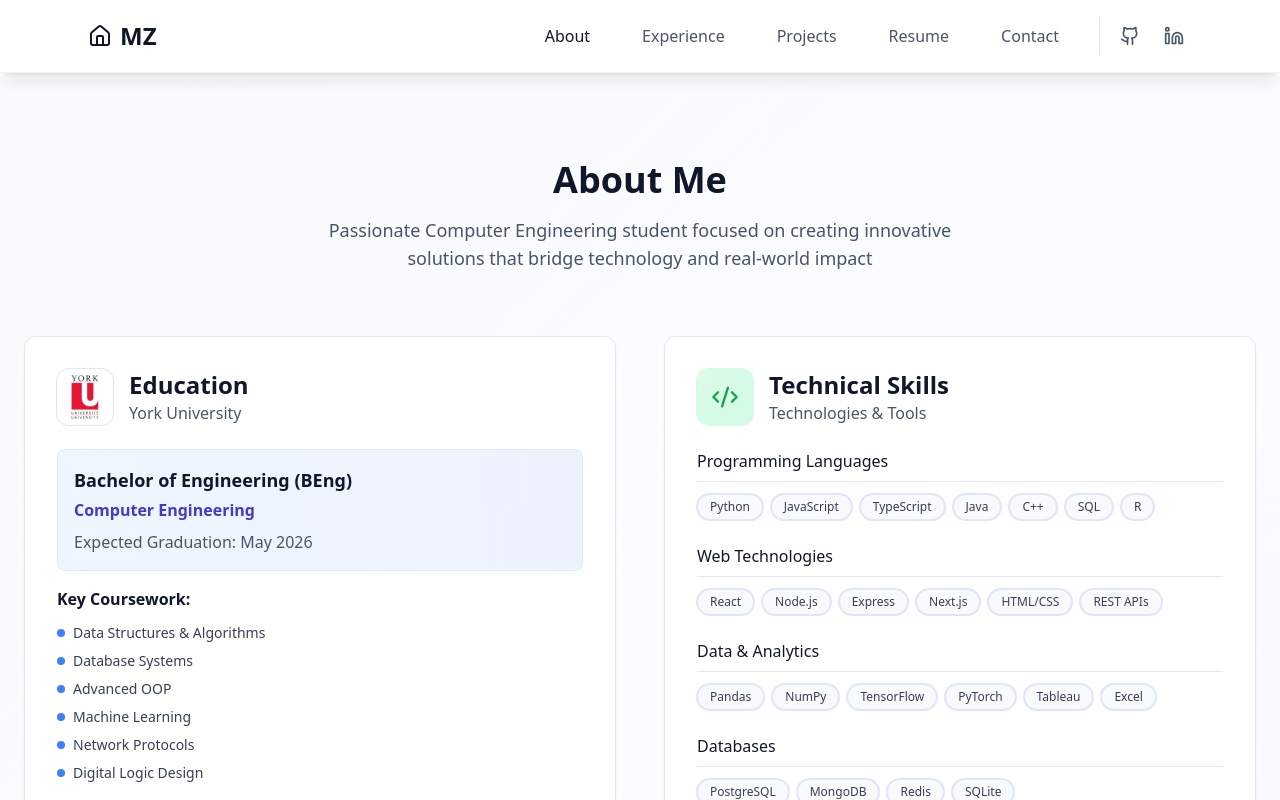
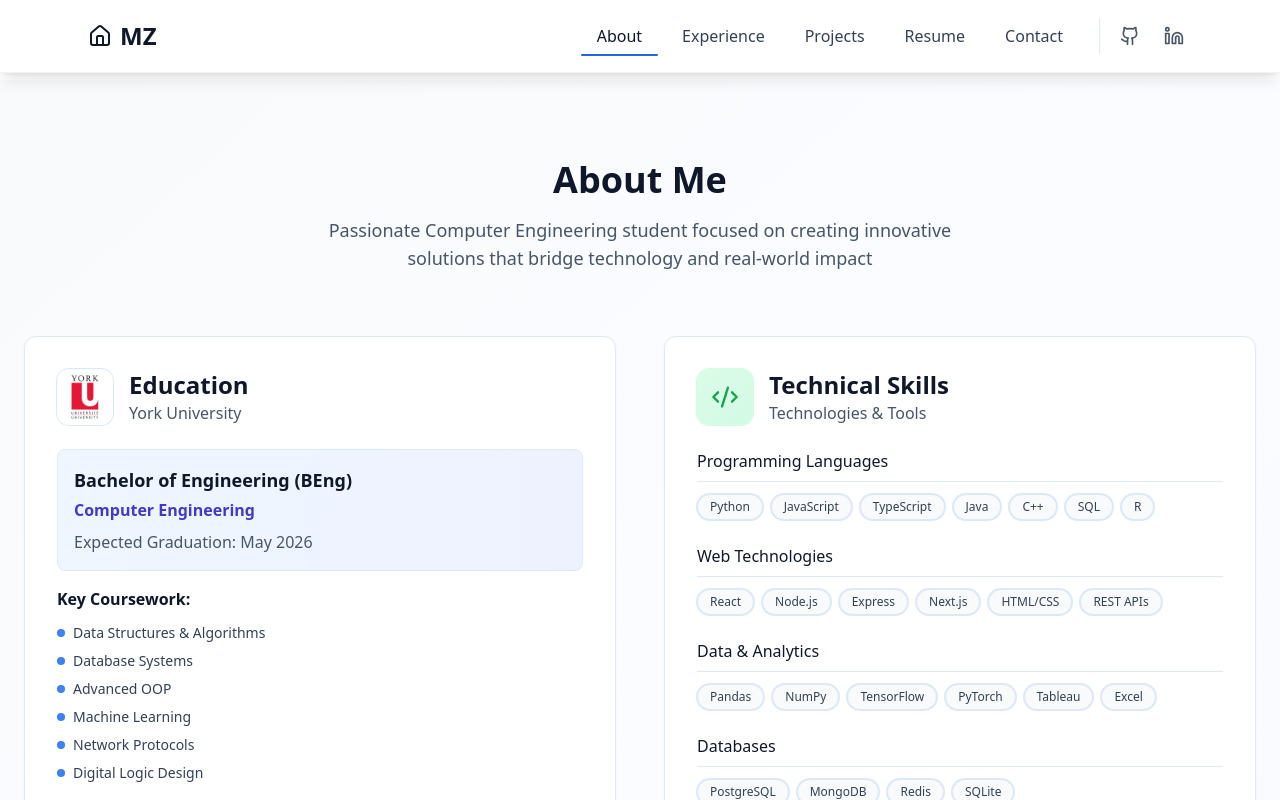
Before and after one commit to mkzafar/new-portfolio, a React (Vite) app: page / in a window 1280 px wide. Both pictures are taken after a click on the button "Explore My Work". Shown: the top 800 px of the page. Built offline with nearby package versions, Linux system fonts and the light colour scheme.

Commit message:
style: minor ui improvements

```diff
--- a/src/components/AboutSection.jsx
+++ b/src/components/AboutSection.jsx
@@ -15,10 +15,10 @@ const skills = {
 };
 
 const currentLearning = [
-  "Advanced React Patterns",
   "System Design",
-  "Cloud Architecture",
-  "Machine Learning Operations",
+  "DevOps",
+  "Data Analytics",
+  "NLP & LLM",
 ];
 
 export default function AboutSection() {
--- a/src/components/ExperienceSection.jsx
+++ b/src/components/ExperienceSection.jsx
@@ -49,7 +49,7 @@ export default function ExperienceSection() {
   };
 
   return (
-    <section id="experience" className="py-20 bg-white">
+    <section id="experience" className="py-20 bg-gradient-to-b from-slate-50 to-white">
       <div className="max-w-6xl mx-auto px-6">
         <motion.div
           initial={{ opacity: 0, y: 50 }}
--- a/src/components/LandingPage.jsx
+++ b/src/components/LandingPage.jsx
@@ -1,6 +1,6 @@
 import React, { useState, useEffect } from "react";
 import { motion } from "framer-motion";
-import { ArrowDown, Terminal, Code, Cpu } from "lucide-react";
+import { ArrowDown, Terminal, Code, Cpu, Calculator } from "lucide-react";
 
 import ParticleField from "@/components/landing/ParticleField";
 import InteractiveGrid from "@/components/landing/InteractiveGrid";
@@ -119,11 +119,11 @@ export default function LandingPage({ onEnter }) {
               </div>
               <div className="flex items-center gap-2">
                 <Cpu className="w-4 h-4" />
-                <TypewriterText text="Algorithm Design" delay={800} speed={60} />
+                <TypewriterText text="Al & ML" delay={800} speed={60} />
               </div>
               <div className="flex items-center gap-2">
-                <Terminal className="w-4 h-4" />
-                <TypewriterText text="System Architecture" delay={1600} speed={60} />
+                <Calculator className="w-4 h-4" />
+                <TypewriterText text="Quantitative Finance" delay={1600} speed={60} />
               </div>
             </motion.div>
           )}
--- a/src/components/Navigation.jsx
+++ b/src/components/Navigation.jsx
@@ -6,13 +6,12 @@ import { Menu, X, Home, Github, Linkedin } from 'lucide-react';
 export default function Navigation({ currentPage, onPageChange }) {
   const [isMobileMenuOpen, setIsMobileMenuOpen] = useState(false);
 
-  // New order: about, experience, projects, resume, contact
   const navItems = [
-    { label: "About", id: "about" },
-    { label: "Experience", id: "experience" },
-    { label: "Projects", id: "projects" },
-    { label: "Resume", id: "resume" },
-    { label: "Contact", id: "contact" },
+    { label: 'About', id: 'about' },
+    { label: 'Experience', id: 'experience' },
+    { label: 'Projects', id: 'projects' },
+    { label: 'Resume', id: 'resume' },
+    { label: 'Contact', id: 'contact' },
   ];
 
   const handlePageChange = (pageId) => {
@@ -20,18 +19,13 @@ export default function Navigation({ currentPage, onPageChange }) {
     setIsMobileMenuOpen(false);
   };
 
-  const baseLink =
-    "px-6 py-2 font-medium transition-colors rounded-md focus:outline-none focus-visible:ring-2 focus-visible:ring-slate-400 focus-visible:ring-offset-2 focus-visible:ring-offset-white";
-  const inactive = "text-slate-600 hover:text-blue-600 hover:bg-blue-50";
-  const active   = "!text-slate-900";
-
   return (
     <>
       <motion.nav
         className="fixed top-0 left-0 right-0 z-50 bg-white/95 backdrop-blur-md shadow-lg border-b border-slate-200/50"
         initial={{ y: -100 }}
         animate={{ y: 0 }}
-        transition={{ duration: 0.6, ease: "easeOut" }}
+        transition={{ duration: 0.6, ease: 'easeOut' }}
       >
         <div className="max-w-6xl mx-auto px-6 py-4">
           <div className="flex items-center justify-between">
@@ -45,29 +39,24 @@ export default function Navigation({ currentPage, onPageChange }) {
             </button>
 
             {/* Desktop Navigation */}
-            <div className="hidden md:flex items-center gap-1">
-              {navItems.map((item) => {
-                const isActive = currentPage === item.id;
-                return (
-                  <button
-                    key={item.id}
-                    onClick={() => handlePageChange(item.id)}
-                    className={`${baseLink} ${isActive ? active : inactive}`}
-                    aria-current={isActive ? "page" : undefined}
-                  >
-                    {item.label}
-                  </button>
-                );
-              })}
+            <div className="hidden md:flex items-center gap-2">
+              {navItems.map((item) => (
+                <NavItem
+                  key={item.id}
+                  label={item.label}
+                  isActive={currentPage === item.id}
+                  onClick={() => handlePageChange(item.id)}
+                />
+              ))}
 
-              {/* Social icons on the far right */}
+              {/* Socials on the far right */}
               <div className="ml-3 pl-3 flex items-center gap-2 border-l border-slate-200">
                 <a
                   href="https://github.com/mkzafar"
                   target="_blank"
                   rel="noopener noreferrer"
                   aria-label="GitHub"
-                  className="p-2 rounded-md text-slate-600 hover:text-slate-900 hover:bg-slate-100 transition focus:outline-none focus-visible:ring-2 focus-visible:ring-slate-400 focus-visible:ring-offset-2 focus-visible:ring-offset-white pointer-events-auto"
+                  className="p-2 rounded-md text-slate-600 hover:text-slate-900 hover:bg-slate-100 transition focus:outline-none focus-visible:ring-2 focus-visible:ring-slate-400 focus-visible:ring-offset-2 focus-visible:ring-offset-white"
                 >
                   <Github className="w-5 h-5" />
                 </a>
@@ -76,7 +65,7 @@ export default function Navigation({ currentPage, onPageChange }) {
                   target="_blank"
                   rel="noopener noreferrer"
                   aria-label="LinkedIn"
-                  className="p-2 rounded-md text-slate-600 hover:text-slate-900 hover:bg-slate-100 transition focus:outline-none focus-visible:ring-2 focus-visible:ring-slate-400 focus-visible:ring-offset-2 focus-visible:ring-offset-white pointer-events-auto"
+                  className="p-2 rounded-md text-slate-600 hover:text-slate-900 hover:bg-slate-100 transition focus:outline-none focus-visible:ring-2 focus-visible:ring-slate-400 focus-visible:ring-offset-2 focus-visible:ring-offset-white"
                 >
                   <Linkedin className="w-5 h-5" />
                 </a>
@@ -120,9 +109,9 @@ export default function Navigation({ currentPage, onPageChange }) {
                   key={item.id}
                   onClick={() => handlePageChange(item.id)}
                   className={`text-2xl font-medium transition-colors px-3 py-2 rounded-md focus:outline-none focus-visible:ring-2 focus-visible:ring-slate-400 focus-visible:ring-offset-2 focus-visible:ring-offset-white ${
-                    isActive ? "text-blue-600" : "text-slate-700 hover:text-blue-600"
+                    isActive ? 'text-blue-700 underline underline-offset-8 decoration-2' : 'text-slate-700 hover:text-blue-600'
                   }`}
-                  aria-current={isActive ? "page" : undefined}
+                  aria-current={isActive ? 'page' : undefined}
                 >
                   {item.label}
                 </button>
@@ -130,13 +119,13 @@ export default function Navigation({ currentPage, onPageChange }) {
             })}
 
             {/* Socials on mobile */}
-            <div className="flex items-center gap-6 pt-2 pointer-events-auto">
+            <div className="flex items-center gap-6 pt-2">
               <a
                 href="https://github.com/mkzafar"
                 target="_blank"
                 rel="noopener noreferrer"
                 aria-label="GitHub"
-                className="p-2 rounded-md text-slate-600 hover:text-slate-900 hover:bg-slate-100 transition pointer-events-auto focus:outline-none focus-visible:ring-2 focus-visible:ring-slate-400 focus-visible:ring-offset-2 focus-visible:ring-offset-white"
+                className="p-2 rounded-md text-slate-600 hover:text-slate-900 hover:bg-slate-100 transition focus:outline-none focus-visible:ring-2 focus-visible:ring-slate-400 focus-visible:ring-offset-2 focus-visible:ring-offset-white"
               >
                 <Github className="w-6 h-6" />
               </a>
@@ -145,7 +134,7 @@ export default function Navigation({ currentPage, onPageChange }) {
                 target="_blank"
                 rel="noopener noreferrer"
                 aria-label="LinkedIn"
-                className="p-2 rounded-md text-slate-600 hover:text-slate-900 hover:bg-slate-100 transition pointer-events-auto focus:outline-none focus-visible:ring-2 focus-visible:ring-slate-400 focus-visible:ring-offset-2 focus-visible:ring-offset-white"
+                className="p-2 rounded-md text-slate-600 hover:text-slate-900 hover:bg-slate-100 transition focus:outline-none focus-visible:ring-2 focus-visible:ring-slate-400 focus-visible:ring-offset-2 focus-visible:ring-offset-white"
               >
                 <Linkedin className="w-6 h-6" />
               </a>
@@ -156,3 +145,64 @@ export default function Navigation({ currentPage, onPageChange }) {
     </>
   );
 }
+
+function NavItem({ label, isActive, onClick }) {
+  return (
+    <button
+      onClick={onClick}
+      className={[
+        'relative group px-4 py-2 font-medium rounded-md',
+        'focus:outline-none focus-visible:ring-2 focus-visible:ring-slate-400 focus-visible:ring-offset-2 focus-visible:ring-offset-white',
+        isActive ? 'text-slate-900' : 'text-slate-700 hover:text-slate-900'
+      ].join(' ')}
+      aria-current={isActive ? 'page' : undefined}
+    >
+      {/* Label */}
+      <span className="relative z-10">{label}</span>
+
+      {/* TOP line (drops down) */}
+      <span
+        className={[
+          'pointer-events-none absolute left-0 right-0 top-0 h-[2px] bg-blue-600 rounded',
+          'opacity-0 -translate-y-[6px] scale-x-0 origin-center',
+          'transition-all duration-200 ease-out',
+          'group-hover:opacity-100 group-hover:translate-y-0 group-hover:scale-x-100',
+          'group-focus-visible:opacity-100 group-focus-visible:translate-y-0 group-focus-visible:scale-x-100'
+        ].join(' ')}
+      />
+
+      {/* BOTTOM line (rises up) — stays visible if active */}
+      <span
+        className={[
+          'pointer-events-none absolute left-0 right-0 bottom-0 h-[2px] bg-blue-600 rounded',
+          'transition-all duration-200 ease-out',
+          isActive
+            ? 'opacity-100 translate-y-0 scale-x-100'
+            : 'opacity-0 translate-y-[6px] scale-x-0 group-hover:opacity-100 group-hover:translate-y-0 group-hover:scale-x-100 group-focus-visible:opacity-100 group-focus-visible:translate-y-0 group-focus-visible:scale-x-100'
+        ].join(' ')}
+      />
+
+      {/* RIGHT side (draws upward from bottom) */}
+      <span
+        className={[
+          'pointer-events-none absolute right-0 top-0 bottom-0 w-[2px] bg-blue-600 rounded',
+          'opacity-0 scale-y-0 origin-bottom',
+          'transition-transform duration-200 ease-out delay-150',
+          'group-hover:opacity-100 group-hover:scale-y-100',
+          'group-focus-visible:opacity-100 group-focus-visible:scale-y-100'
+        ].join(' ')}
+      />
+
+      {/* LEFT side (draws downward from top) */}
+      <span
+        className={[
+          'pointer-events-none absolute left-0 top-0 bottom-0 w-[2px] bg-blue-600 rounded',
+          'opacity-0 scale-y-0 origin-top',
+          'transition-transform duration-200 ease-out delay-150',
+          'group-hover:opacity-100 group-hover:scale-y-100',
+          'group-focus-visible:opacity-100 group-focus-visible:scale-y-100'
+        ].join(' ')}
+      />
+    </button>
+  );
+}
```
Also changed, not shown: 5 other files (tests, documents, lock files or other folders).
